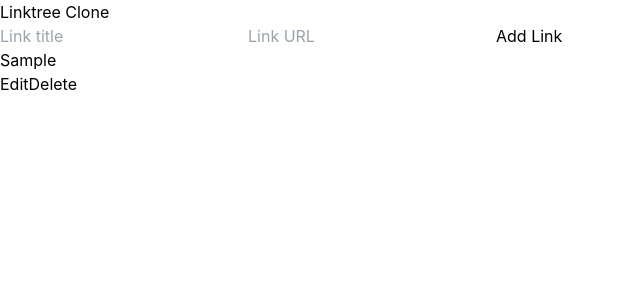
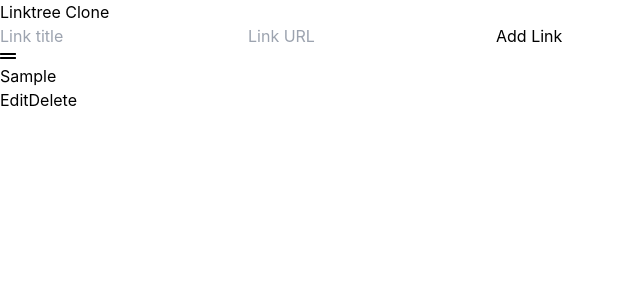
Before and after one commit to paridhi7/allmylinks, a React (Create React App) app: page / in a window 1280 px wide. Both pictures are taken after typing "Sample", "https://example.com" into the empty fields and a click on the button "Add Link". Shown: the top 300 px of the page, without its empty margins (0-640 px from the left). Built offline with nearby package versions, Linux system fonts and the light colour scheme.

Commit message:
Add functionality for reordering the links

```diff
--- a/package.json
+++ b/package.json
@@ -13,10 +13,12 @@
     "autoprefixer": "^10.4.14",
     "postcss": "^8.4.23",
     "react": "^18.2.0",
+    "react-beautiful-dnd": "^13.1.1",
     "react-dom": "^18.2.0",
     "react-modal": "^3.16.1",
     "react-scripts": "5.0.1",
     "typescript": "^4.9.5",
+    "uuid": "^9.0.0",
     "web-vitals": "^2.1.4"
   },
   "scripts": {
@@ -44,7 +46,10 @@
     ]
   },
   "devDependencies": {
+    "@types/react-beautiful-dnd": "^13.1.4",
+    "@types/react-icons": "^3.0.0",
     "@types/react-modal": "^3.16.0",
+    "@types/uuid": "^9.0.1",
     "@typescript-eslint/eslint-plugin": "^5.59.6",
     "@typescript-eslint/parser": "^5.59.6",
     "eslint": "^8.40.0",
@@ -53,6 +58,7 @@
     "eslint-plugin-react": "^7.32.2",
     "prettier": "^2.8.8",
     "react-hook-form": "^7.43.9",
+    "react-icons": "^4.8.0",
     "tailwindcss": "^3.3.2"
   }
 }
--- a/src/components/Link.tsx
+++ b/src/components/Link.tsx
@@ -2,6 +2,7 @@
 import { useForm } from "react-hook-form";
 import Modal from "react-modal";
 import { LinkContext } from "./LinkContext";
+import { FaGripLines } from "react-icons/fa";
 
 if (Modal.defaultStyles.overlay) {
   Modal.defaultStyles.overlay.backgroundColor = "rgba(0,0,0,0.5)";
@@ -28,15 +29,15 @@
 }
 
 type LinkProps = {
+  id: string;
   title: string;
   url: string;
-  index: number;
 };
 
 const Link: React.FC<LinkProps> = ({
+  id,
   title: initialTitle,
   url: initialUrl,
-  index,
 }) => {
   const [modalIsOpen, setModalIsOpen] = useState(false);
   const [editModalIsOpen, setEditModalIsOpen] = useState(false);
@@ -55,7 +56,7 @@
   };
 
   const handleConfirmDelete = () => {
-    deleteLink(index);
+    deleteLink(id);
     setModalIsOpen(false);
   };
 
@@ -72,12 +73,14 @@
   };
 
   const handleConfirmEdit = (data: FormValues) => {
-    updateLink(index, data.title, data.url);
+    updateLink(id, data.title, data.url);
     setEditModalIsOpen(false);
   };
 
   return (
     <div className="flex justify-between items-center border rounded p-4">
+      <div className="flex items-center space-x-2">
+        <FaGripLines style={{ cursor: "move" }} />
         <a
           href={initialUrl}
           target="_blank"
@@ -86,6 +89,7 @@
         >
           {initialTitle}
         </a>
+      </div>
       <div className="flex space-x-4">
         <button
           onClick={handleOpenEditModal}
--- a/src/components/LinkContext.tsx
+++ b/src/components/LinkContext.tsx
@@ -1,15 +1,23 @@
-import React, { createContext, useState } from "react";
+import React, {
+  createContext,
+  useState,
+  Dispatch,
+  SetStateAction,
+} from "react";
+import { v4 as uuidv4 } from "uuid";
 
 type Link = {
+  id: string;
   title: string;
   url: string;
 };
 
 type LinkContextType = {
   links: Link[];
+  setLinks: Dispatch<SetStateAction<Link[]>>;
   addLink: (title: string, url: string) => void;
-  deleteLink: (index: number) => void;
-  updateLink: (index: number, title: string, url: string) => void;
+  deleteLink: (id: string) => void;
+  updateLink: (id: string, title: string, url: string) => void;
 };
 
 type LinkProviderProps = {
@@ -22,21 +30,24 @@
   const [links, setLinks] = useState<Link[]>([]);
 
   const addLink = (title: string, url: string) => {
-    setLinks((prevLinks) => [...prevLinks, { title, url }]);
+    const newLink = { id: uuidv4(), title, url };
+    setLinks((prevLinks) => [...prevLinks, newLink]);
   };
 
-  const deleteLink = (index: number) => {
-    setLinks((prevLinks) => prevLinks.filter((_, i) => i !== index));
+  const deleteLink = (id: string) => {
+    setLinks((prevLinks) => prevLinks.filter((link) => link.id !== id));
   };
 
-  const updateLink = (index: number, title: string, url: string) => {
+  const updateLink = (id: string, title: string, url: string) => {
     setLinks((prevLinks) =>
-      prevLinks.map((link, i) => (i === index ? { title, url } : link))
+      prevLinks.map((link) => (link.id === id ? { id, title, url } : link))
     );
   };
 
   return (
-    <LinkContext.Provider value={{ links, addLink, deleteLink, updateLink }}>
+    <LinkContext.Provider
+      value={{ links, setLinks, addLink, deleteLink, updateLink }}
+    >
       {children}
     </LinkContext.Provider>
   );
--- a/src/components/LinkList.tsx
+++ b/src/components/LinkList.tsx
@@ -1,16 +1,80 @@
 import { useContext } from "react";
 import { LinkContext } from "./LinkContext";
 import Link from "./Link";
+import {
+  DragDropContext,
+  Droppable,
+  Draggable,
+  DropResult,
+} from "react-beautiful-dnd";
 
 const LinkList: React.FC = () => {
-  const { links } = useContext(LinkContext);
+  const { links, setLinks } = useContext(LinkContext);
+
+  const handleDragEnd = (result: DropResult) => {
+    if (!result.destination) {
+      return;
+    }
+
+    const { source, destination } = result;
+
+    setLinks((prevLinks) => {
+      // Copy the array of links
+      const newLinks = Array.from(prevLinks);
+
+      // Find the moved item by its id
+      const movedLink = newLinks.find((link) => link.id === result.draggableId);
+
+      // If the link is not found, return the previous state
+      if (!movedLink) {
+        return prevLinks;
+      }
+
+      // Remove the moved item from its old position
+      newLinks.splice(source.index, 1);
+
+      // Insert the moved item at its new position
+      newLinks.splice(destination.index, 0, movedLink);
+
+      return newLinks;
+    });
+  };
 
   return (
-    <div className="space-y-4">
-      {links.map((link, index) => (
-        <Link key={index} title={link.title} url={link.url} index={index} />
-      ))}
-    </div>
+    <DragDropContext onDragEnd={handleDragEnd}>
+      <Droppable droppableId="links">
+        {(provided, snapshot) => (
+          <div
+            ref={provided.innerRef}
+            {...provided.droppableProps}
+            style={{
+              backgroundColor: snapshot.isDraggingOver ? "lightblue" : "grey",
+            }}
+          >
+            {links.map((link, index) => (
+              <Draggable key={link.id} draggableId={link.id} index={index}>
+                {(provided, snapshot) => (
+                  <div
+                    ref={provided.innerRef}
+                    {...provided.draggableProps}
+                    {...provided.dragHandleProps}
+                    style={{
+                      backgroundColor: snapshot.isDragging
+                        ? "lightgreen"
+                        : "white",
+                      ...provided.draggableProps.style,
+                    }}
+                  >
+                    <Link title={link.title} url={link.url} id={link.id} />
+                  </div>
+                )}
+              </Draggable>
+            ))}
+            {provided.placeholder}
+          </div>
+        )}
+      </Droppable>
+    </DragDropContext>
   );
 };
 
--- a/src/index.tsx
+++ b/src/index.tsx
@@ -7,11 +7,7 @@
 const root = ReactDOM.createRoot(
   document.getElementById("root") as HTMLElement
 );
-root.render(
-  <React.StrictMode>
-    <App />
-  </React.StrictMode>
-);
+root.render(<App />);
 
 // If you want to start measuring performance in your app, pass a function
 // to log results (for example: reportWebVitals(console.log))
```
Also changed, not shown: 1 other file (tests, documents, lock files or other folders). Lines whose indentation alone changed are shown as unchanged.
